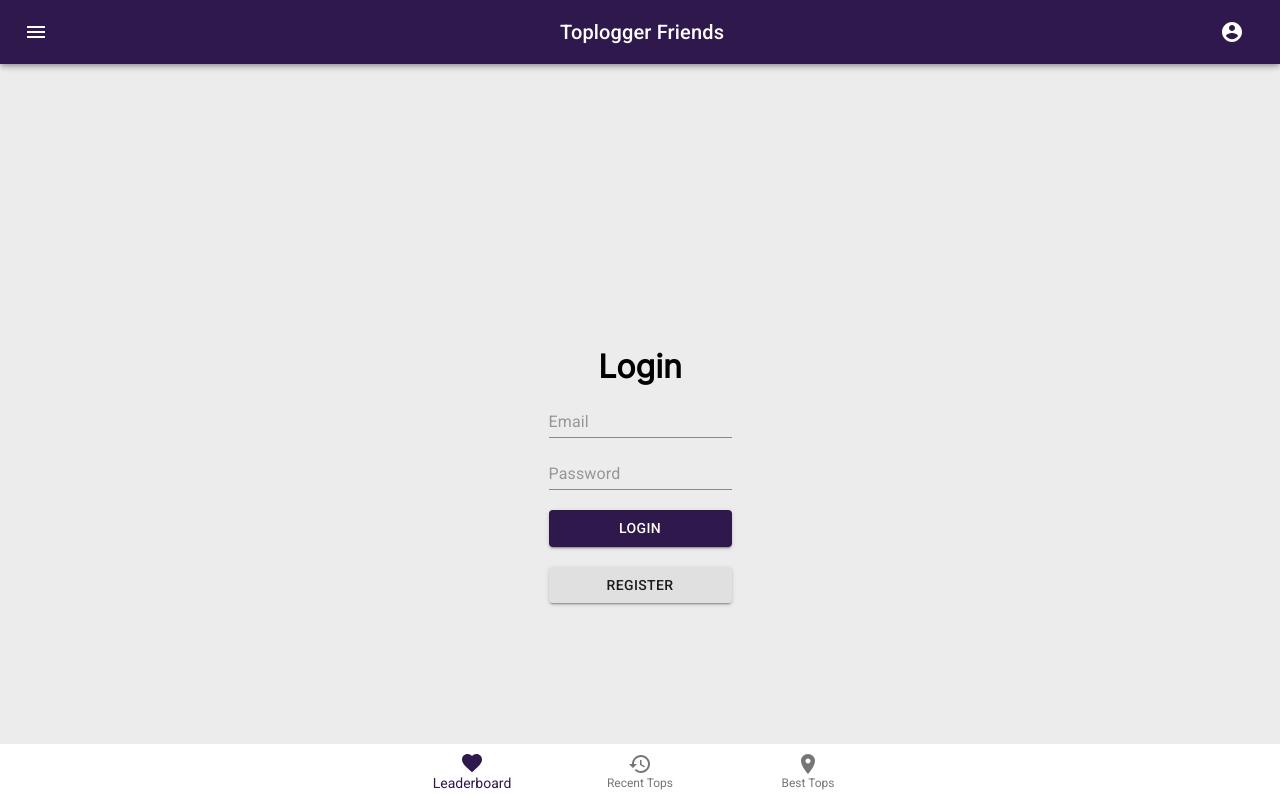
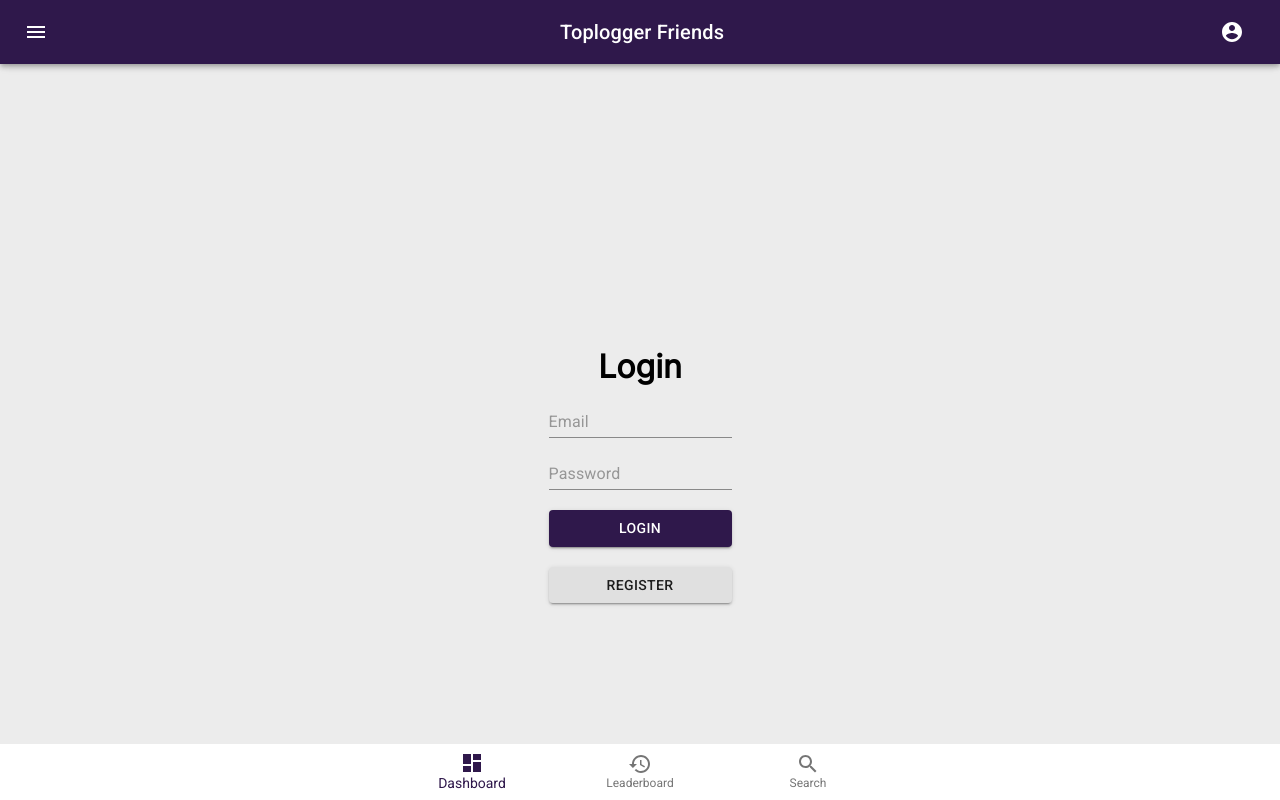
Before and after one commit to Milan-Koelen/toplogger-friends, a React (Create React App) app: page /login in a window 1280 px wide. Built offline with nearby package versions, Linux system fonts and the light colour scheme; no server answers.

Commit message:
bottom navigation icon update

```diff
--- a/src/_pages/Layout.js
+++ b/src/_pages/Layout.js
@@ -10,11 +10,11 @@ import MenuItem from "@material-ui/core/MenuItem";
 import { makeStyles } from "@material-ui/core/styles";
 import Toolbar from "@material-ui/core/Toolbar";
 import Typography from "@material-ui/core/Typography";
+import { Dashboard } from "@material-ui/icons";
 import AccountCircle from "@material-ui/icons/AccountCircle";
-import FavoriteIcon from "@material-ui/icons/Favorite";
-import LocationOnIcon from "@material-ui/icons/LocationOn";
 import MenuIcon from "@material-ui/icons/Menu";
 import RestoreIcon from "@material-ui/icons/Restore";
+import Search from "@material-ui/icons/Search";
 import React, { useState } from "react";
 import { useDispatch } from "react-redux";
 import { useHistory, useLocation } from "react-router-dom";
@@ -182,9 +182,9 @@ export default function MenuAppBar({ children }) {
         showLabels
         className={classes.stickToBottom}
       >
-        <BottomNavigationAction label="Leaderboard" icon={<FavoriteIcon />} />
-        <BottomNavigationAction label="Recent Tops" icon={<RestoreIcon />} />
-        <BottomNavigationAction label="Best Tops" icon={<LocationOnIcon />} />
+        <BottomNavigationAction label="Dashboard" icon={<Dashboard />} />
+        <BottomNavigationAction label="Leaderboard" icon={<RestoreIcon />} />
+        <BottomNavigationAction label="Search" icon={<Search />} />
       </BottomNavigation>
     </div>
   );
```
